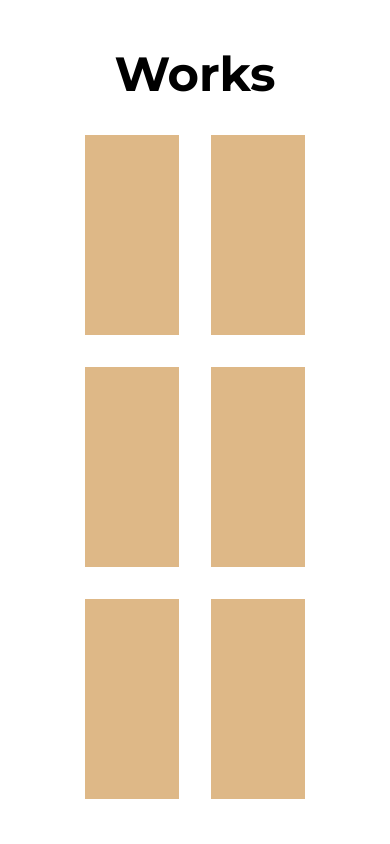
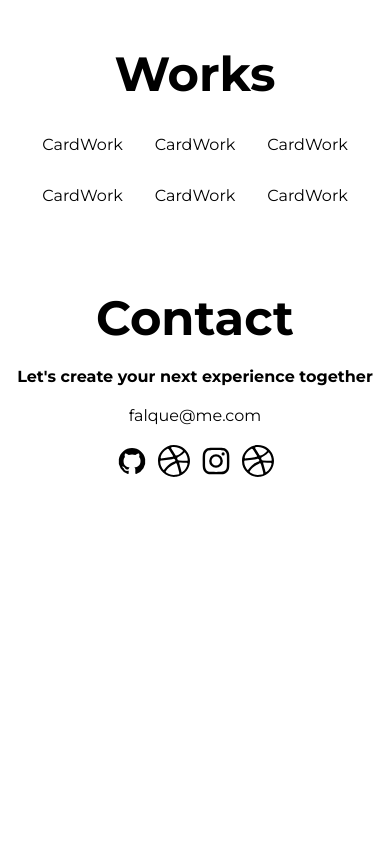
Before and after one commit to DFalque/portfolio, a React (Create React App) app: page / in a window 390 px wide. Shown: the part 1920-2764 px from the top of the page. After the commit the page ends 2481 px from the top, so only its background shows below. Built offline with nearby package versions, Linux system fonts and the light colour scheme.

Commit message:
change Work Section responsive

```diff
--- a/src/components/Works/Works.js
+++ b/src/components/Works/Works.js
@@ -1,15 +1,17 @@
+import CardWork from "../CardWork/CardWork"
 import "./Works.scss"
+
 const Works = () => {
 	return (
 		<section className="Works" id="work">
 			<h2>Works</h2>
 			<div className="Works__container">
-				<div className="Works__Work"></div>
-				<div className="Works__Work"></div>
-				<div className="Works__Work"></div>
-				<div className="Works__Work"></div>
-				<div className="Works__Work"></div>
-				<div className="Works__Work"></div>
+				<CardWork />
+				<CardWork />
+				<CardWork />
+				<CardWork />
+				<CardWork />
+				<CardWork />
 			</div>
 		</section>
 	)
--- a/src/components/Works/Works.scss
+++ b/src/components/Works/Works.scss
@@ -19,7 +19,10 @@
 
     &__Work{
         width: 30%;
+        max-width:500px;
+        min-width: 200px;
         height: 200px;
         background-color: burlywood;
+        border-radius: 10px;
     }
 }
```
